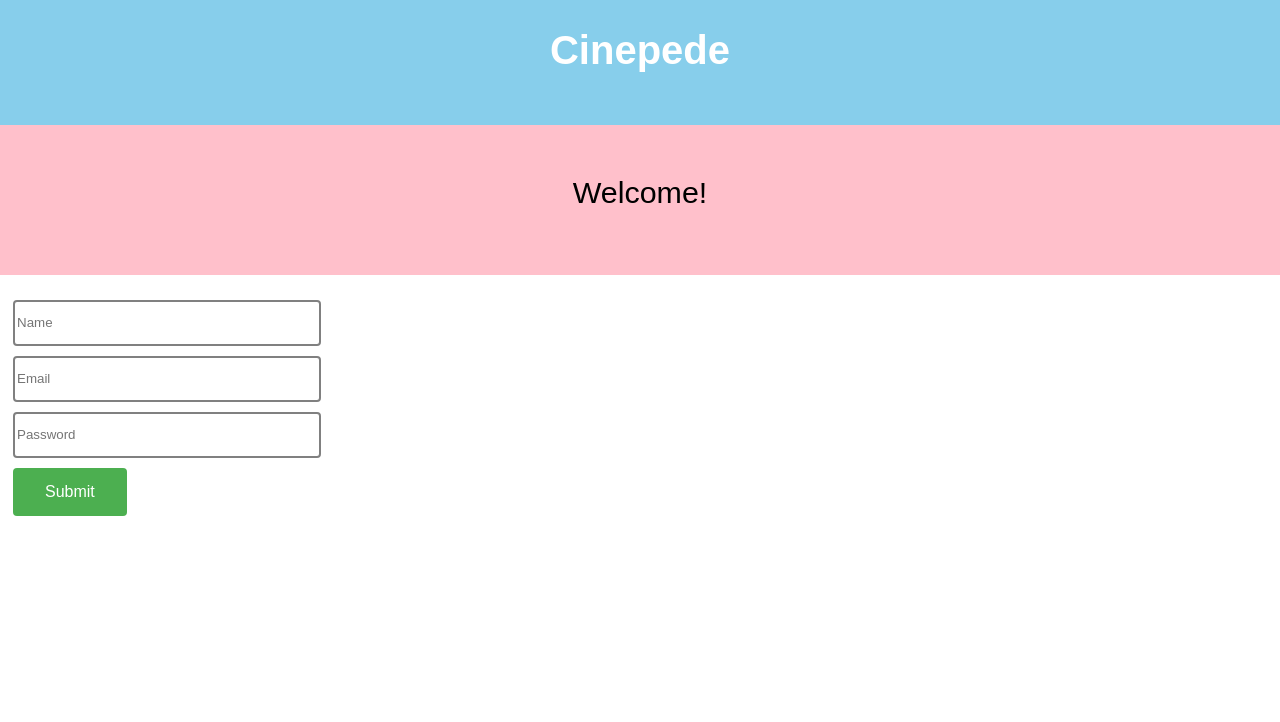
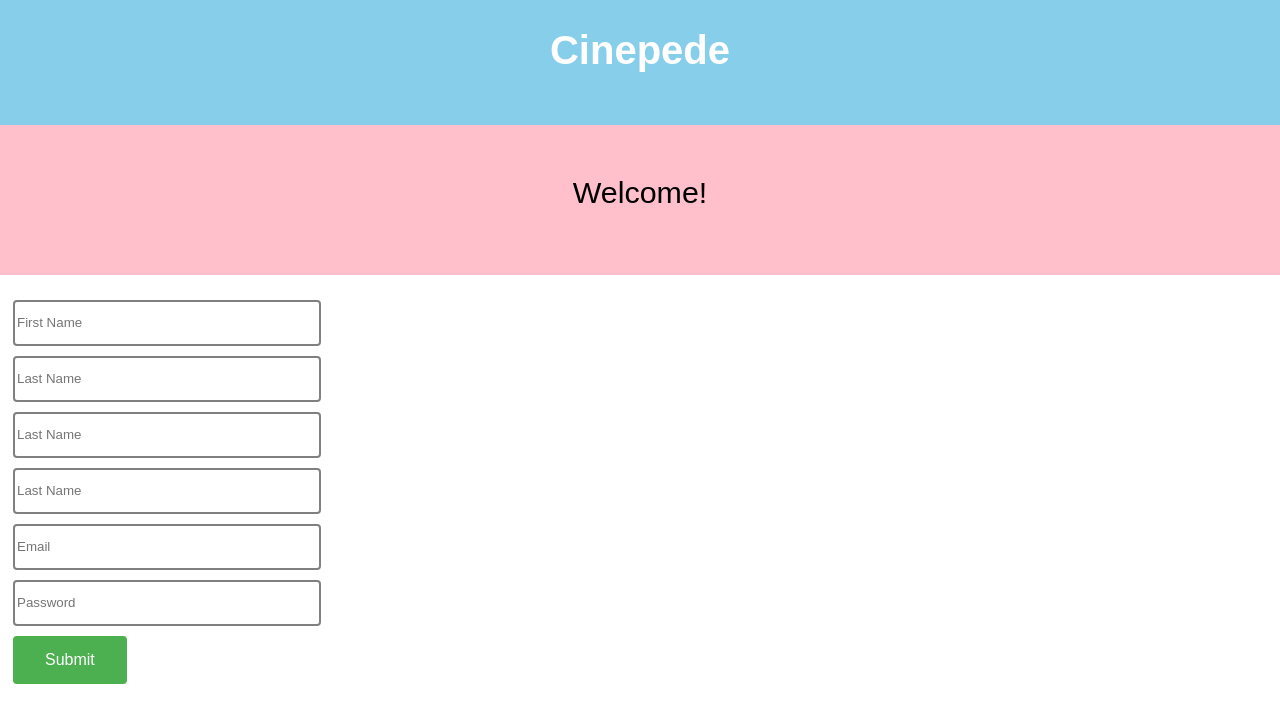
Before and after one commit to AbyssalMager/cinepede, an Angular app: page / in a window 1280 px wide. Shown: the top 722 px of the page. Built offline with nearby package versions, Linux system fonts and the light colour scheme.

Commit message:
added a bunch of fields for the signup form

```diff
--- a/src/app/signup/signup.component.html
+++ b/src/app/signup/signup.component.html
@@ -4,7 +4,19 @@
   <form (ngSubmit)="processForm()">
   <!-- name -->
   <div class="field">
-    <input type="text" name="name" class="input" placeholder="Name" [(ngModel)]="name">
+    <input type="text" name="firstName" class="input" placeholder="First Name" [(ngModel)]="firstName">
+  </div>
+
+  <div class="field">
+    <input type="text" name="lastName" class="input" placeholder="Last Name" [(ngModel)]="lastName">
+  </div>
+
+  <div class="field">
+    <input type="text" name="lastName" class="input" placeholder="Last Name" [(ngModel)]="lastName">
+  </div>
+
+  <div class="field">
+    <input type="text" name="lastName" class="input" placeholder="Last Name" [(ngModel)]="lastName">
   </div>
 
   <!-- email -->
--- a/src/app/signup/signup.component.ts
+++ b/src/app/signup/signup.component.ts
@@ -6,7 +6,11 @@ import { Component, OnInit } from "@angular/core";
   styleUrls: ["./signup.component.css"]
 })
 export class SignupComponent implements OnInit {
-  name: string;
+  firstName: string;
+  lastName: string;
+  country: string;
+  language: string;
+  age: number;
   email: string;
   password: string;
 
@@ -18,7 +22,7 @@ export class SignupComponent implements OnInit {
    * Only alerting for now
    */
   processForm() {
-    const allInfo = `My name is ${this.name}. My email is ${
+    const allInfo = `My name is ${this.firstName}. My email is ${
       this.email
     }. My message is ${this.password}`;
     alert(allInfo);
```
